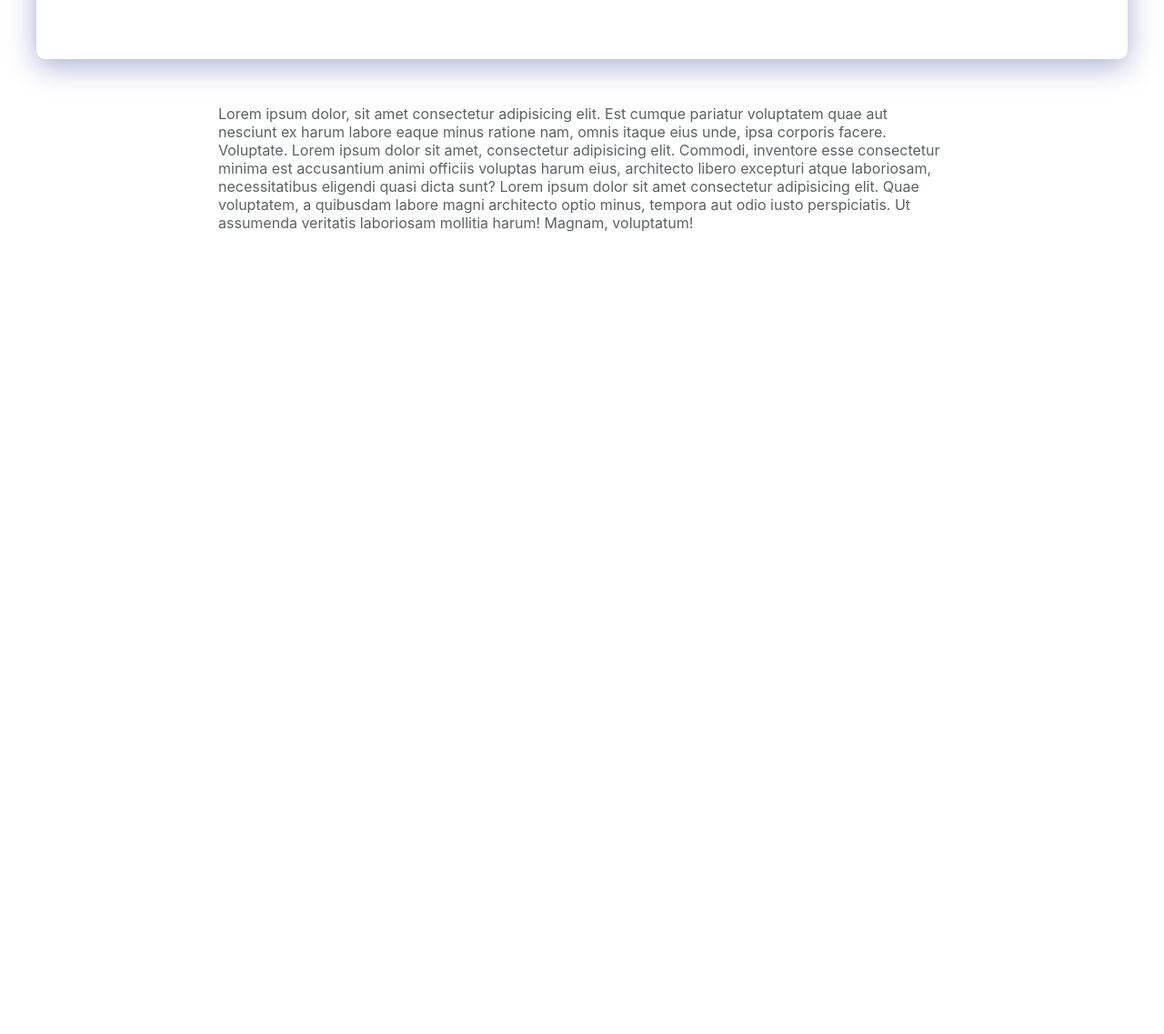
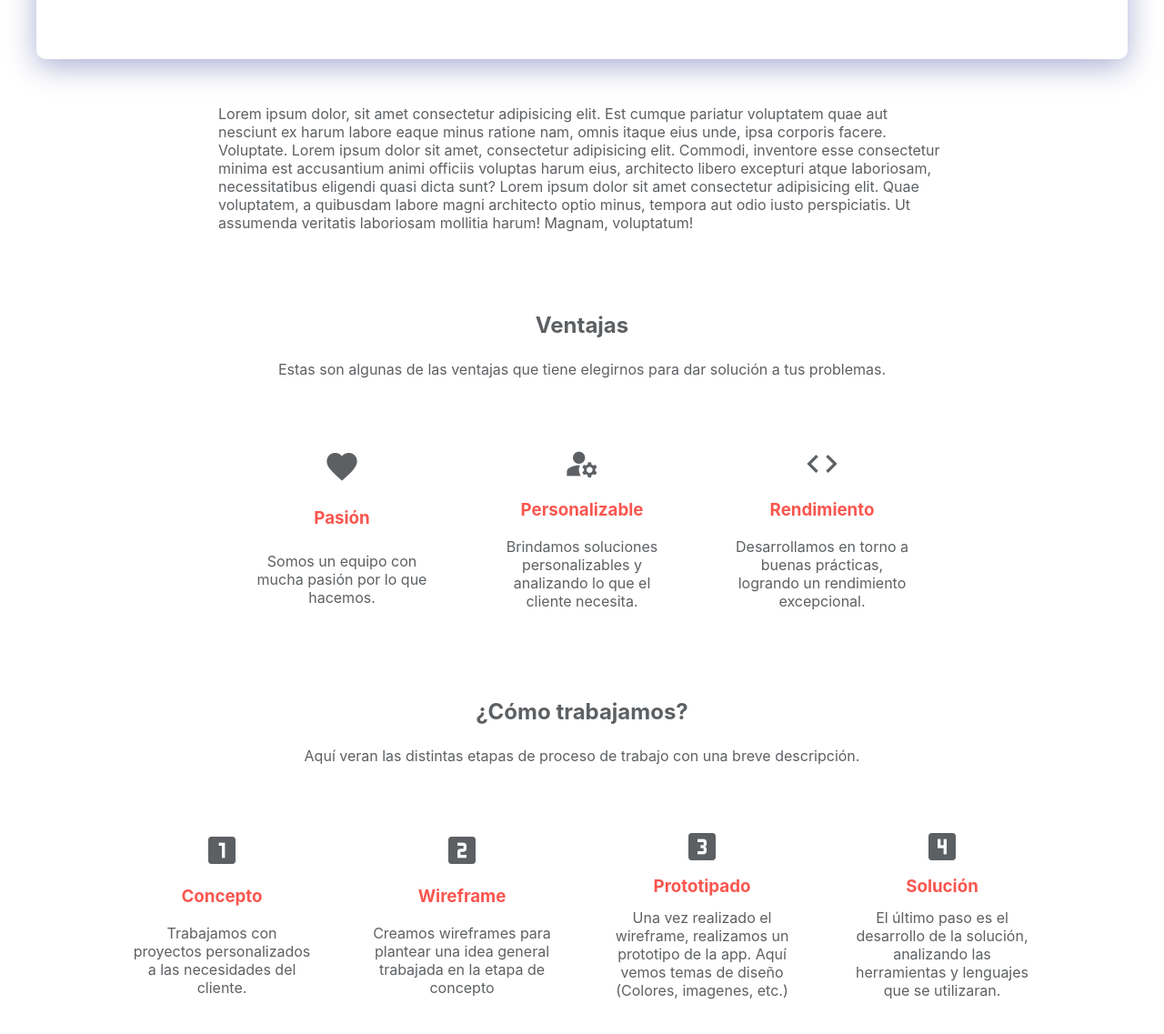
Before and after one commit to LeoCoronel/portfolioNucba, a plain HTML site: page index.html in a window 1280 px wide. Shown: the part 627-1764 px from the top of the page at 91% size. Before the commit the page ends 914 px from the top, so only its background shows below. Drawn offline with Linux system fonts and the light colour scheme.

Commit message:
Se añade seccion de ventajas y seccion de como trabajamos

```diff
--- a/index.html
+++ b/index.html
@@ -6,6 +6,7 @@
     <meta name="viewport" content="width=device-width, initial-scale=1.0">
     <link rel="stylesheet" href="styles.css">
     <link rel="icon" href="./img/icon-logo.svg" type="image/x-icon">
+    <link href="https://fonts.googleapis.com/icon?family=Material+Icons" rel="stylesheet">
     <title>Leo Coronel</title>
 </head>
 <body>
@@ -42,6 +43,60 @@
                 </p>
             </div>
         </section>
+        <section class="advantages" id="advantages">
+            <div class="benefits">
+                <div class="benefits__text">
+                    <h2>Ventajas</h2>
+                    <p>Estas son algunas de las ventajas que tiene elegirnos para dar solución a tus problemas.</p>
+                </div>
+                <div class="benefits__cards">
+                    <div class="card">
+                        <span class="material-icons">favorite</span>
+                        <h3 class="subtitle">Pasión</h3>
+                        <p>Somos un equipo con mucha pasión por lo que hacemos.</p>
+                    </div>
+                    <div class="card">
+                        <span class="material-icons">manage_accounts</span>
+                        <h3 class="subtitle">Personalizable</h3>
+                        <p>Brindamos soluciones personalizables y analizando lo que el cliente necesita.</p>
+                    </div>
+                    <div class="card">
+                        <span class="material-icons">code</span>
+                        <h3 class="subtitle">Rendimiento</h3>
+                        <p>Desarrollamos en torno a buenas prácticas, logrando un rendimiento excepcional.</p>
+                    </div>
+                </div>
+            </div>
+            <div class="process">
+                <div class="process__text">
+                    <h2>¿Cómo trabajamos?</h2>
+                    <p>Aquí veran las distintas etapas de proceso de trabajo con una breve descripción.</p>
+                </div>
+
+                <div class="process__cards">
+                    <div class="card">
+                        <span class="material-icons">looks_one</span>
+                        <h3 class="subtitle">Concepto</h3>
+                        <p>Trabajamos con proyectos personalizados a las necesidades del cliente.</p>
+                    </div>
+                    <div class="card">
+                        <span class="material-icons">looks_two</span>
+                        <h3 class="subtitle">Wireframe</h3>
+                        <p>Creamos wireframes para plantear una idea general trabajada en la etapa de concepto</p>
+                    </div>
+                    <div class="card">
+                        <span class="material-icons">looks_3</span>
+                        <h3 class="subtitle">Prototipado</h3>
+                        <p>Una vez realizado el wireframe, realizamos un prototipo de la app. Aquí vemos temas de diseño (Colores, imagenes, etc.)</p>
+                    </div>
+                    <div class="card">
+                        <span class="material-icons">looks_4</span>
+                        <h3 class="subtitle">Solución</h3>
+                        <p>El último paso es el desarrollo de la solución, analizando las herramientas y lenguajes que se utilizaran.</p>
+                    </div>
+                </div>
+            </div>
+        </section>
     </main>
 </body>
 </html>
--- a/styles.css
+++ b/styles.css
@@ -3,6 +3,7 @@
 :root {
     --text-color: #5D6063;
     --background-color: rgba( 255, 255, 255, 0.25 );
+    --orange: #F9564F;
 }
 
 * {
@@ -13,6 +14,7 @@
     color: var(--text-color);
     background-color: var(--background-color);
     scroll-behavior: smooth;
+    cursor: default;
 }
 
 /* NAVBAR */
@@ -78,7 +80,6 @@
 
 .about__card {
     max-width: 1200px;
-    border: 1px solid purple;
     display: flex;
     flex-direction: column;
     justify-content: center;
@@ -110,7 +111,7 @@
 
 .about__buttons button:hover {
     transition: .8s ease;
-    background: #F9564F;
+    background: var(--orange);
     color: white;
     cursor: pointer;
 }
@@ -151,6 +152,77 @@
 
 /*****************************************/
 
+/* ADVANTAGES */
+
+.advantages {
+    text-align: center;
+}
+
+.benefits, .process {
+    display: flex;
+    flex-direction: column;
+    align-items: center;
+    justify-content: center;
+}
+
+.benefits__text, .process__text {
+    padding: 2em;
+}
+
+.benefits__text h2, .process__text h2 {
+    margin: 1em;
+}
+
+.benefits__cards, .process__cards{
+    display: flex;
+    flex-wrap: wrap;
+    flex-direction: row;
+    justify-content: space-around;
+    align-items: center;
+}
+
+.benefits__cards .card, .process__cards .card {
+    width: 200px;
+    height: 200px;
+    display: flex;
+    flex-direction: column;
+    align-items: center;
+    justify-content: space-around;
+    margin: 2em;
+}
+
+.benefits__cards .card .material-icons, .process__cards .card .material-icons {
+    font-family: 'Material Icons';
+    font-weight: normal;
+    font-style: normal;
+    font-size: 40px;  /* Preferred icon size */
+    display: inline-block;
+    line-height: 1;
+    text-transform: none;
+    letter-spacing: normal;
+    word-wrap: normal;
+    white-space: nowrap;
+    direction: ltr;
+
+    /* Support for all WebKit browsers. */
+    -webkit-font-smoothing: antialiased;
+    /* Support for Safari and Chrome. */
+    text-rendering: optimizeLegibility;
+
+    /* Support for Firefox. */
+    -moz-osx-font-smoothing: grayscale;
+
+    /* Support for IE. */
+    font-feature-settings: 'liga';
+  }
+
+  .benefits__cards .card .material-icons:hover, .process__cards .card .material-icons:hover {
+    color: var(--orange);
+    transition: .8s ease;
+  }
+
+/*****************************************/
+
 /* TOOLS */
 
 .glass {
@@ -159,3 +231,7 @@
     border-radius: 10px;
     border: 1px solid rgba( 255, 255, 255, 0.18 );
 }
+
+.subtitle {
+    color: var(--orange);
+}
```
